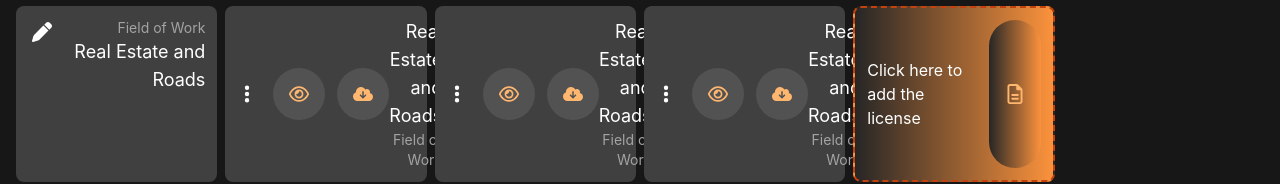
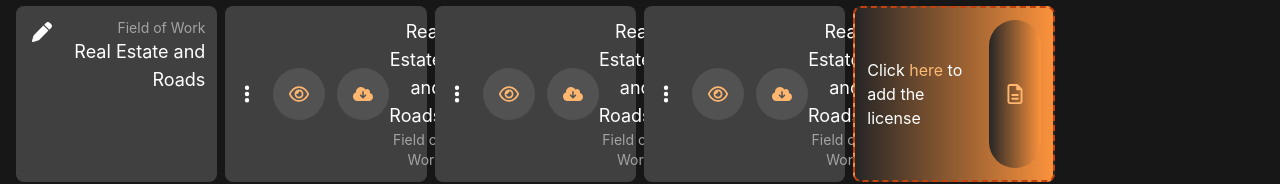
Before and after one commit to vikas-sh-vikas/tailwind-figma, a React (Create React App) app: page / in a window 1280 px wide. Shown: the part 150-334 px from the top of the page. Built offline with nearby package versions, Linux system fonts and the light colour scheme.

Commit message:
Upload Modal

```diff
--- a/src/Component/DocComponent.tsx
+++ b/src/Component/DocComponent.tsx
@@ -1,4 +1,4 @@
-import React, { useState } from "react";
+import { useState } from "react";
 import Modal from "./Modal";
 
 type EditModal = {
@@ -20,7 +20,9 @@ function DocComponent({ span, data, type }: EditModal) {
   };
   return (
     <>
-      <div className={`bg-neutral-700 col-span-${span} flex justify-between rounded-lg p-3`}>
+      <div
+        className={`bg-neutral-700 col-span-${span} flex justify-between rounded-lg p-3`}
+      >
         <div className="flex items-center">
           <svg
             className="w-5 h-5 mr-4"
--- a/src/Component/Modal.tsx
+++ b/src/Component/Modal.tsx
@@ -32,6 +32,26 @@ function Modal({ isOpen, data, closeModal, setData, type }: ModalProps) {
         className="z-10 index-1 fixed inset-0 bg-black bg-opacity-25 backdrop-blur-lg flex justify-center items-center"
         onClick={CloseModal}
       >
+        {type === "upload" ? (
+          <div className="bg-neutral-600 bg-opacity-25 min-h-1/3 w-1/3 p-8">
+            <h1 className="text-xl text-white text-center">Upload license</h1>
+            <div className="text-center pt-6">
+              <input type="file" className="text-neutral-400  file:bg-orange-500 file:text-white file:rounded-xl file:p-2 border-none"></input>
+              {/* <button className="rounded-full p-4 bg-neutral-600">
+                <svg
+                  className="w-7 h-7"
+                  xmlns="http://www.w3.org/2000/svg"
+                  viewBox="0 0 448 512"
+                >
+                  <path
+                    fill="#ffb770"
+                    d="M256 80c0-17.7-14.3-32-32-32s-32 14.3-32 32V224H48c-17.7 0-32 14.3-32 32s14.3 32 32 32H192V432c0 17.7 14.3 32 32 32s32-14.3 32-32V288H400c17.7 0 32-14.3 32-32s-14.3-32-32-32H256V80z"
+                  />
+                </svg>
+              </button> */}
+            </div>
+          </div>
+        ) : (
           <div className="bg-neutral-600 bg-opacity-25 min-h-1/3 w-1/3">
             <form className=" p-8" onSubmit={submitFun}>
               <h1 className="text-xl text-white text-center">
@@ -61,6 +81,7 @@ function Modal({ isOpen, data, closeModal, setData, type }: ModalProps) {
               </div>
             </form>
           </div>
+        )}
       </div>
     );
 }
--- a/src/Component/UploadComponent.tsx
+++ b/src/Component/UploadComponent.tsx
@@ -25,7 +25,16 @@ function UploadComponent({ span, data, type }: EditModal) {
       >
         <div className="flex">
           <div className="flex items-center pr-2">
-          <p className="text-white">Click here to add the license</p>
+            <p className="text-white">
+              Click{" "}
+              <span
+                className="text-orange-300 cursor-pointer"
+                onClick={openModal}
+              >
+                here
+              </span>{" "}
+              to add the license
+            </p>
           </div>
           <button className="rounded-full p-4 bg-gradient-to-r from-neutral-800 to-orange-400 bg-opacity-75">
             <svg
--- a/src/Page/CompanyProfile.tsx
+++ b/src/Page/CompanyProfile.tsx
@@ -6,12 +6,6 @@ import DocComponent from "../Component/DocComponent";
 import UploadComponent from "../Component/UploadComponent";
 
 function CompanyProfile() {
-  const [isModal, setIsModal] = useState(true);
-  const [isChecked, setIsChecked] = useState(false);
-  const handleToggle = () => {
-    setIsChecked(prevState => !prevState);
-  };
-  console.log("Check Status",isChecked)
   return (
     <div className="h-screen bg-neutral-900">
       <div className="grid gap-2 grid-cols-6 p-4">
@@ -79,7 +73,7 @@ function CompanyProfile() {
         />
         <DocComponent
           span={3}
-          type={"text"}
+          type={"doc"}
           data={{
             label: "Field of Work",
             input: "Real Estate and Roads",
@@ -87,7 +81,7 @@ function CompanyProfile() {
         />
         <DocComponent
           span={3}
-          type={"text"}
+          type={"doc"}
           data={{
             label: "Field of Work",
             input: "Real Estate and Roads",
@@ -95,7 +89,7 @@ function CompanyProfile() {
         />
         <UploadComponent
           span={3}
-          type={"text"}
+          type={"upload"}
           data={{
             label: "Field of Work",
             input: "Real Estate and Roads",
```
Also changed, not shown: 1 other file (tests, documents, lock files or other folders). Lines whose indentation alone changed are shown as unchanged.
